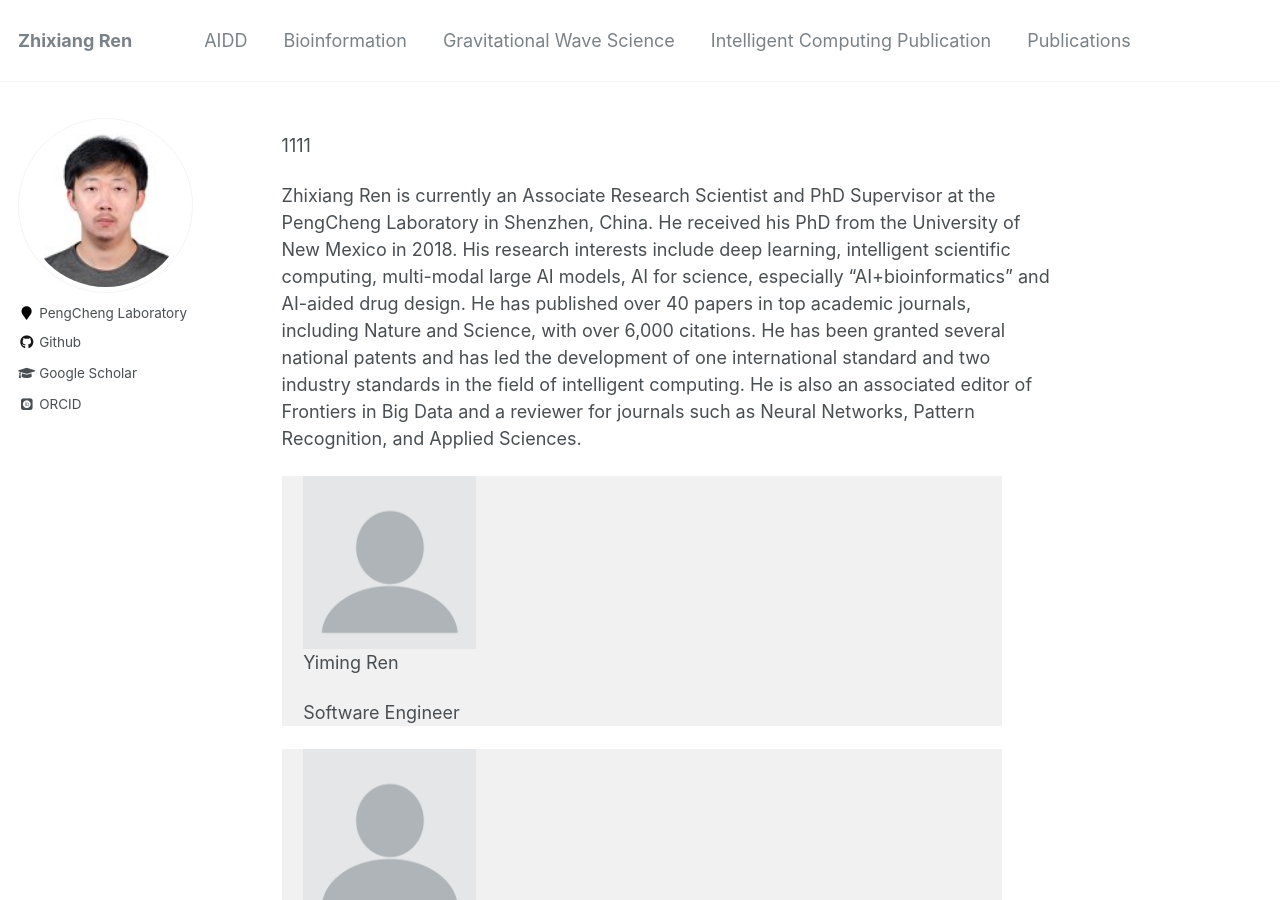
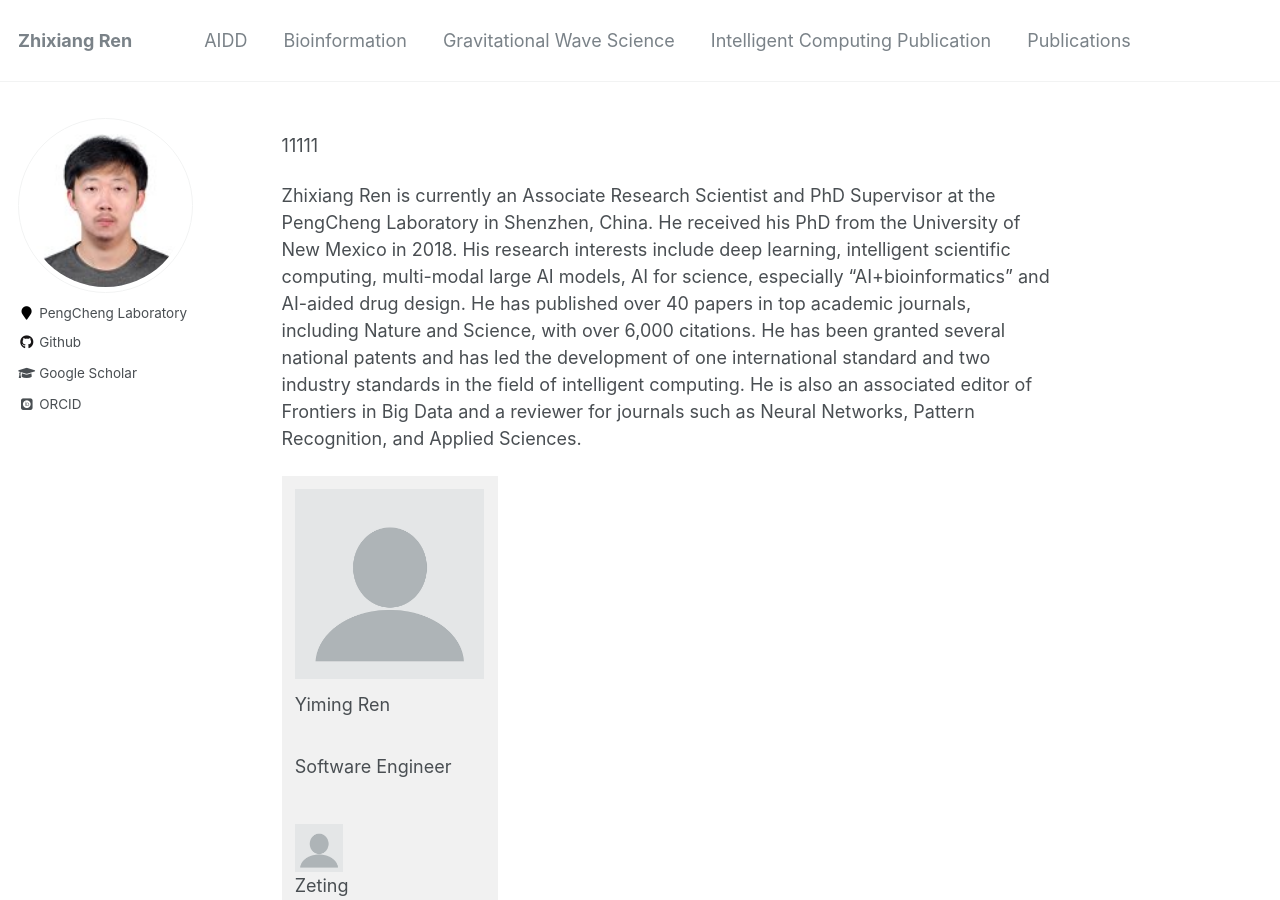
Before and after one commit to zhixiang-ren/zhixiang-ren.github.io, a Jekyll site: the page built from _pages/about.md, in a window 1280 px wide and 900 px high. Built offline with Jekyll 4.4.1, drawn with Linux system fonts in a browser that asks for light colours; some web fonts are replaced.

Commit message:
Update about.md

```diff
--- a/_pages/about.md
+++ b/_pages/about.md
@@ -8,43 +8,43 @@ redirect_from:
   - /about.html
 ---
 
-1111
+11111
 
 Zhixiang Ren is currently an Associate Research Scientist and PhD Supervisor at the PengCheng Laboratory in Shenzhen, China. He received his PhD from the University of New Mexico in 2018. His research interests include deep learning, intelligent scientific computing, multi-modal large AI models, AI for science, especially “AI+bioinformatics” and AI-aided drug design. He has published over 40 papers in top academic journals, including Nature and Science, with over 6,000 citations. He has been granted several national patents and has led the development of one international standard and two industry standards in the field of intelligent computing. He is also an associated editor of Frontiers in Big Data and a reviewer for journals such as Neural Networks, Pattern Recognition, and Applied Sciences.
 
 <div style="float: left;">
 
-  <div style="background-color: rgb(241, 241, 241);">
-    <img style="width: 30%;padding-left: 3%;padding-right: 3%;" src="/images/profile.png">
-    <p style="width: 30%;padding-left: 3%;padding-right: 3%;">Yiming Ren</p>
-    <p style="width: 30%;padding-left: 3%;padding-right: 3%;">Software Engineer</p>
+  <div style="width: 30%;padding: 1%;background-color: rgb(241, 241, 241);">
+    <img style="width: 100%;padding: 3%;" src="/images/profile.png">
+    <p style="width: 100%;padding: 3%;">Yiming Ren</p>
+    <p style="width: 100%;padding: 3%;">Software Engineer</p>
   </div>
 
-  <div style="background-color: rgb(241, 241, 241);">
+  <div style="width: 30%;padding: 1%;background-color: rgb(241, 241, 241);">
     <img style="width: 30%;padding-left: 3%;padding-right: 3%;" src="/images/profile.png">
     <p style="width: 30%;padding-left: 3%;padding-right: 3%;">Zeting Li</p>
     <p style="width: 30%;padding-left: 3%;padding-right: 3%;">Software Engineer</p>
   </div>
 
-  <div style="background-color: rgb(241, 241, 241);">
+  <div style="width: 30%;padding: 1%;background-color: rgb(241, 241, 241);">
     <img style="width: 30%;padding-left: 3%;padding-right: 3%;" src="/images/profile.png">
     <p style="width: 30%;padding-left: 3%;padding-right: 3%;">Yue Zhou</p>
     <p style="width: 30%;padding-left: 3%;padding-right: 3%;">Software Engineer</p>
   </div>
 
-  <div style="background-color: rgb(241, 241, 241);">
+  <div style="width: 30%;padding: 1%;background-color: rgb(241, 241, 241);">
     <img style="width: 30%;padding-left: 3%;padding-right: 3%;" src="/images/profile.png">
     <p style="width: 30%;padding-left: 3%;padding-right: 3%;">Tianyu Zhao</p>
     <p style="width: 30%;padding-left: 3%;padding-right: 3%;">Ph.D student</p>
   </div>
 
-  <div style="background-color: rgb(241, 241, 241);">
+  <div style="width: 30%;padding: 1%;background-color: rgb(241, 241, 241);">
     <img style="width: 30%;padding-left: 3%;padding-right: 3%;" src="/images/profile.png">
     <p style="width: 30%;padding-left: 3%;padding-right: 3%;">Taojie Kuang</p>
     <p style="width: 30%;padding-left: 3%;padding-right: 3%;">Ph.D student</p>
   </div>
 
-  <div style="background-color: rgb(241, 241, 241);">
+  <div style="width: 30%;padding: 1%;background-color: rgb(241, 241, 241);">
     <img style="width: 30%;padding-left: 3%;padding-right: 3%;" src="/images/profile.png">
     <p style="width: 30%;padding-left: 3%;padding-right: 3%;">Pengfei Liu</p>
     <p style="width: 30%;padding-left: 3%;padding-right: 3%;">Ph.D student</p>
```
